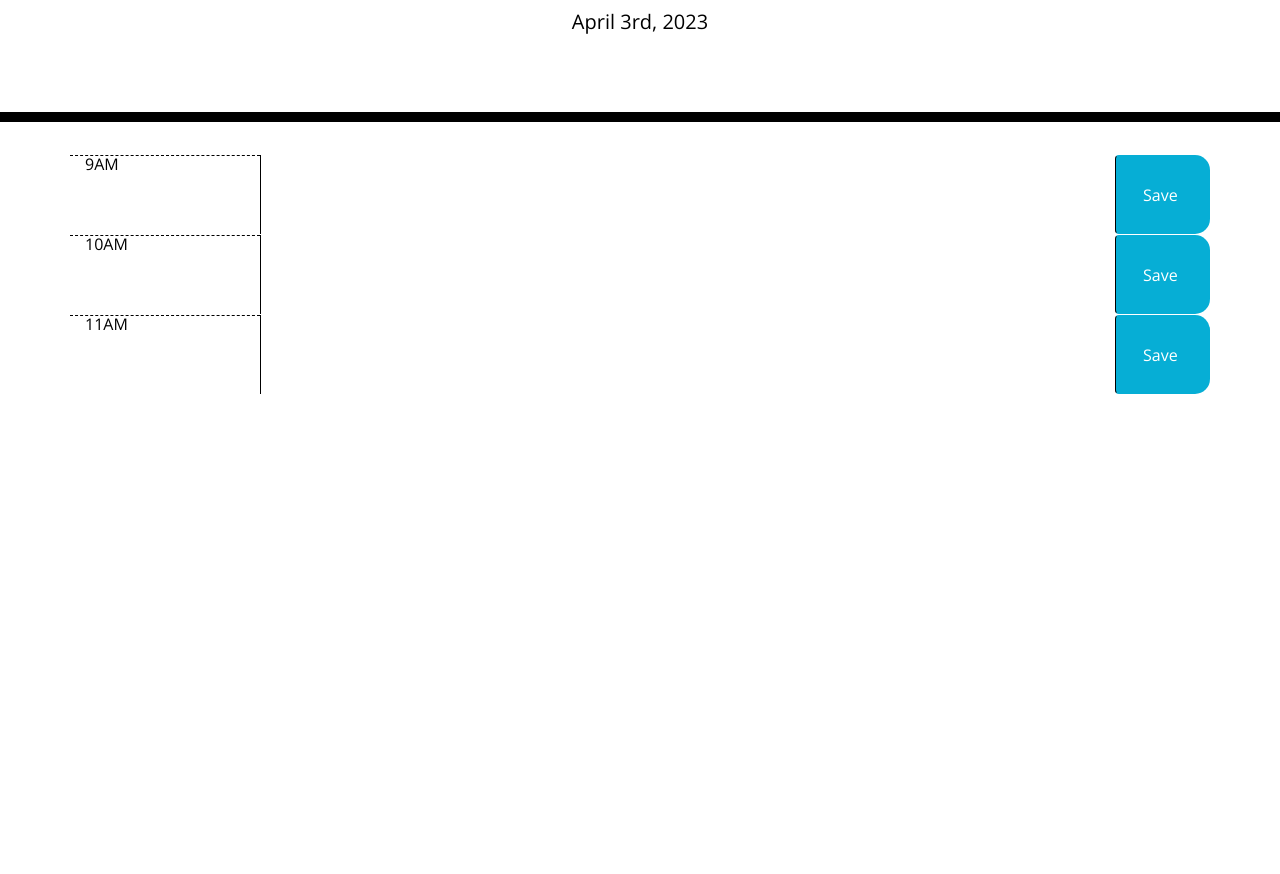
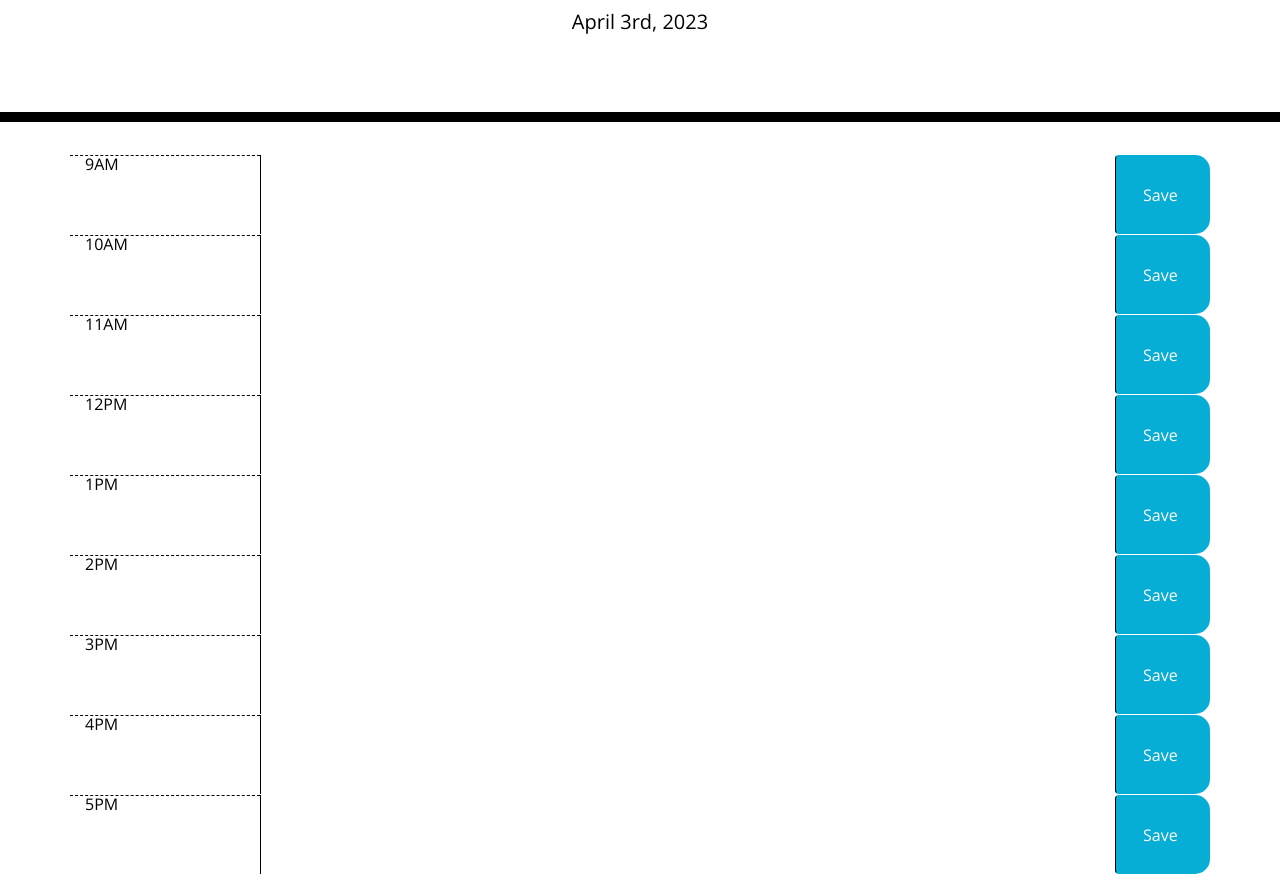
Before and after one commit to Jeanj22/JC--Planner-App, a plain HTML site: page index.html in a window 1280 px wide. Shown: the part 182-1056 px from the top of the page. Before the commit the page ends 800 px from the top, so only its background shows below. Drawn offline with nearby package versions, Linux system fonts and the light colour scheme.

Commit message:
added all timeblocks

```diff
--- a/index.html
+++ b/index.html
@@ -73,6 +73,56 @@
         <button class="btn col-sm-1 saveBtn">Save </button>
       </div>
 
+      <div id="12PM" class="row">
+        <div class="hour col-sm-2">12PM </div>
+
+        <textarea id="userEntry" class="col-sm-9 description"> </textarea>
+
+        <button class="btn col-sm-1 saveBtn">Save </button>
+      </div>
+
+      <div id="13PM" class="row">
+        <div class="hour col-sm-2">1PM </div>
+
+        <textarea id="userEntry" class="col-sm-9 description"> </textarea>
+
+        <button class="btn col-sm-1 saveBtn">Save </button>
+      </div>
+
+      <div id="14PM" class="row">
+        <div class="hour col-sm-2">2PM </div>
+
+        <textarea id="userEntry" class="col-sm-9 description"> </textarea>
+
+        <button class="btn col-sm-1 saveBtn">Save </button>
+      </div>
+
+      <div id="15PM" class="row">
+        <div class="hour col-sm-2">3PM </div>
+
+        <textarea id="userEntry" class="col-sm-9 description"> </textarea>
+
+        <button class="btn col-sm-1 saveBtn">Save </button>
+      </div>
+
+      <div id="16PM" class="row">
+        <div class="hour col-sm-2">4PM </div>
+
+        <textarea id="userEntry" class="col-sm-9 description"> </textarea>
+
+        <button class="btn col-sm-1 saveBtn">Save </button>
+      </div>
+
+      <div id="17PM" class="row">
+        <div class="hour col-sm-2">5PM </div>
+
+        <textarea id="userEntry" class="col-sm-9 description"> </textarea>
+
+        <button class="btn col-sm-1 saveBtn">Save </button>
+      </div>
+
+
+
 
 
 
```
